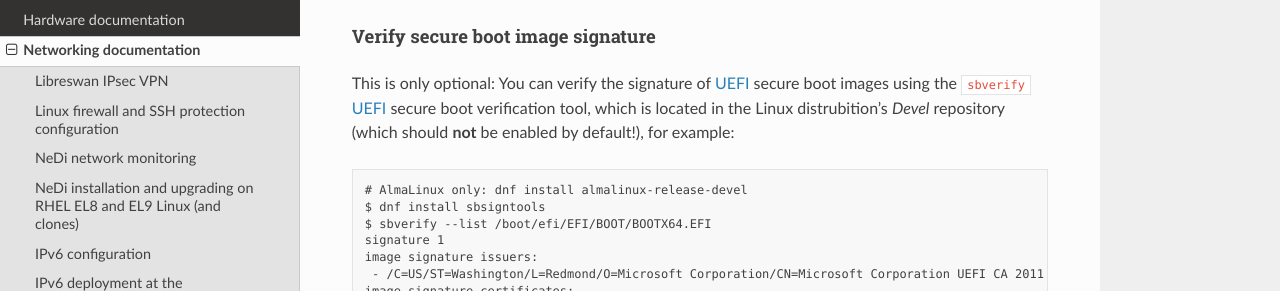
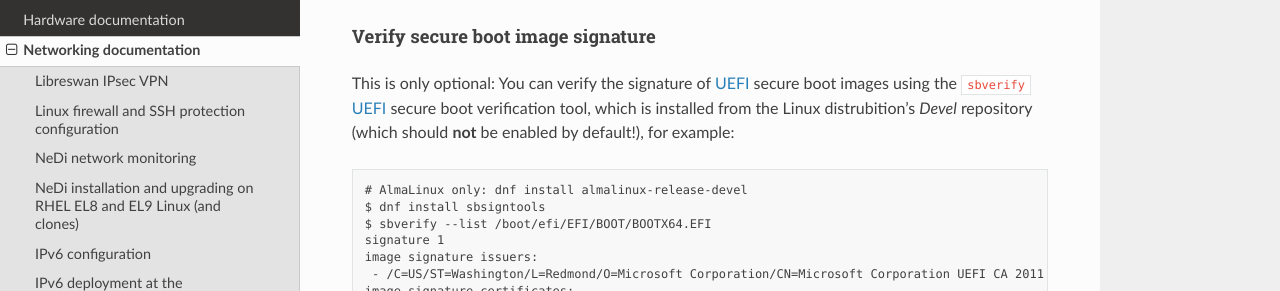
Before and after one commit to OleHolmNielsen/ITwiki, a Sphinx documentation site: the page built from docs/PXE_and_UEFI.rst, in a window 1280 px wide and 900 px high, scrolled down 3424 px. Shown: the part 159-450 px from the top of the window. Built offline with Sphinx 7.4.7 and the Read the Docs theme 3.1.0, drawn with Linux system fonts in a browser that asks for light colours.

Commit message:
Minor edit

```diff
--- a/docs/PXE_and_UEFI.rst
+++ b/docs/PXE_and_UEFI.rst
@@ -163,7 +163,7 @@ Verify secure boot image signature
 
 This is only optional:
 You can verify the signature of UEFI_ secure boot images using the ``sbverify`` UEFI_ secure boot verification tool,
-which is located in the Linux distrubition's *Devel* repository (which should **not** be enabled by default!),
+which is installed from the Linux distrubition's *Devel* repository (which should **not** be enabled by default!),
 for example::
 
   # AlmaLinux only: dnf install almalinux-release-devel
```
